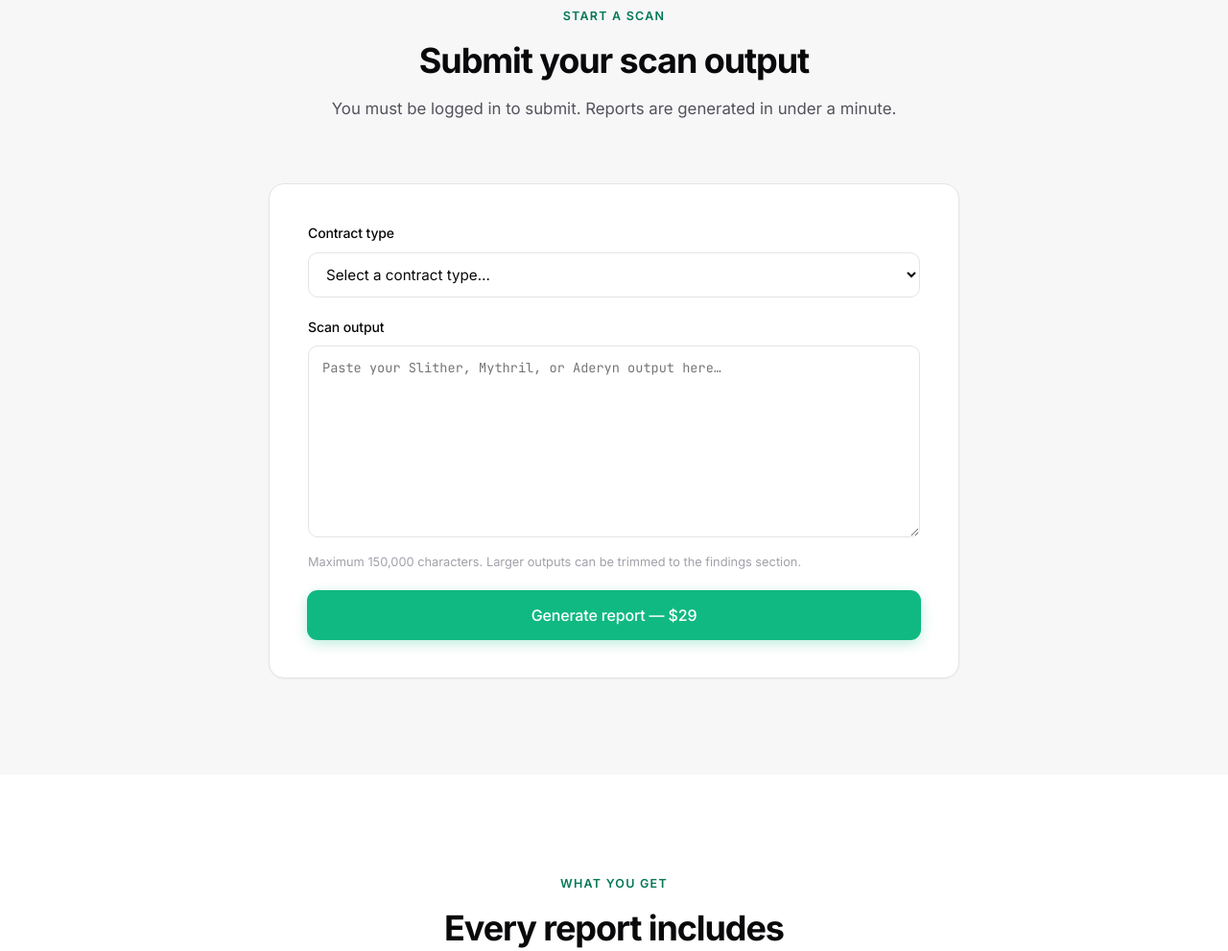
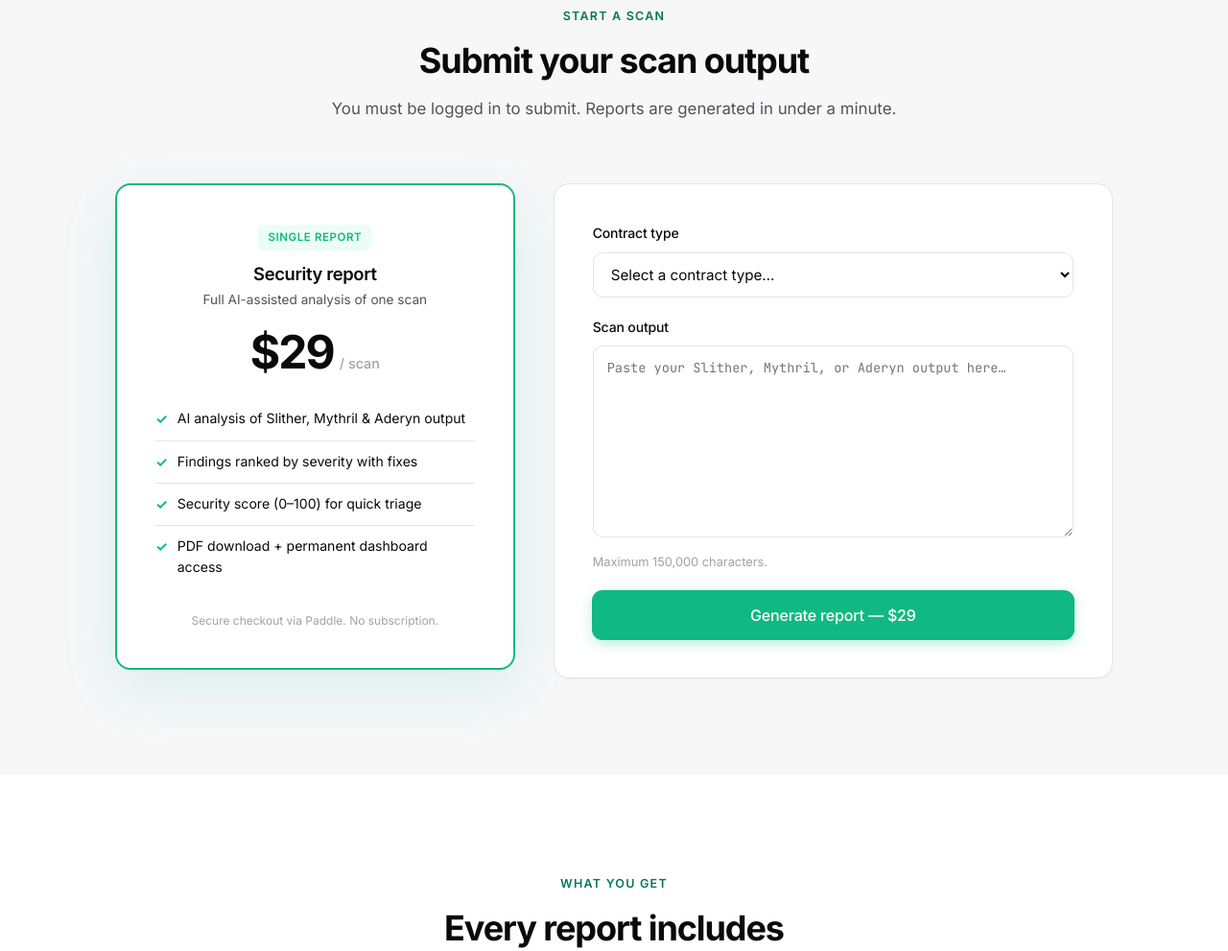
Before and after one commit to amirmilumilunabamenkanta01-hue/Auditwise, a plain HTML site: page index.html in a window 1280 px wide. Shown: the part 1702-2693 px from the top of the page at 96% size. Drawn offline with nearby package versions, Linux system fonts and the light colour scheme; a script that the page names is missing.

Commit message:
Update index.html

```diff
--- a/index.html
+++ b/index.html
@@ -1,4 +1,3 @@
-
 <!DOCTYPE html>
 <html lang="en">
 <head>
@@ -131,6 +130,7 @@
     </section>
 
     <!-- SUBMISSION FORM -->
+
 <section class="section" id="submit" style="background-color: var(--bg-subtle); border-top: 1px solid var(--border);">
     <div class="container">
         <div class="section-header">
@@ -139,7 +139,47 @@
             <p>You must be logged in to submit. Reports are generated in under a minute.</p>
         </div>
 
-            <div style="max-width: 720px; margin: 0 auto;">
+        <div style="display: grid; grid-template-columns: 1fr 1.4fr; gap: 40px; align-items: start; max-width: 1040px; margin: 0 auto;" class="submit-grid">
+
+            <!-- Pricing card -->
+            <div class="card card-lg" style="border-color: var(--brand); border-width: 2px; box-shadow: 0 20px 60px rgba(16, 185, 129, 0.12);">
+                <div class="text-center">
+                    <span class="badge badge-low" style="margin-bottom: 14px;">Single report</span>
+                    <h3 style="font-size: 1.15rem; margin-bottom: 6px; letter-spacing: -0.02em;">Security report</h3>
+                    <p class="text-secondary" style="font-size: 0.85rem; margin-bottom: 20px;">
+                        Full AI-assisted analysis of one scan
+                    </p>
+                    <div style="display: flex; align-items: baseline; justify-content: center; gap: 6px; margin-bottom: 24px;">
+                        <span style="font-size: 3rem; font-weight: 700; letter-spacing: -0.04em; color: var(--text-primary); line-height: 1;">$29</span>
+                        <span style="font-size: 0.9rem; color: var(--text-muted); font-weight: 500;">/ scan</span>
+                    </div>
+                </div>
+
+                <ul style="margin-bottom: 24px;">
+                    <li style="padding: 10px 0; border-bottom: 1px solid var(--border); display: flex; align-items: flex-start; gap: 10px;">
+                        <span style="color: var(--brand); flex-shrink: 0; font-weight: 700; font-size: 0.9rem;">✓</span>
+                        <span style="font-size: 0.88rem;">AI analysis of Slither, Mythril & Aderyn output</span>
+                    </li>
+                    <li style="padding: 10px 0; border-bottom: 1px solid var(--border); display: flex; align-items: flex-start; gap: 10px;">
+                        <span style="color: var(--brand); flex-shrink: 0; font-weight: 700; font-size: 0.9rem;">✓</span>
+                        <span style="font-size: 0.88rem;">Findings ranked by severity with fixes</span>
+                    </li>
+                    <li style="padding: 10px 0; border-bottom: 1px solid var(--border); display: flex; align-items: flex-start; gap: 10px;">
+                        <span style="color: var(--brand); flex-shrink: 0; font-weight: 700; font-size: 0.9rem;">✓</span>
+                        <span style="font-size: 0.88rem;">Security score (0–100) for quick triage</span>
+                    </li>
+                    <li style="padding: 10px 0; display: flex; align-items: flex-start; gap: 10px;">
+                        <span style="color: var(--brand); flex-shrink: 0; font-weight: 700; font-size: 0.9rem;">✓</span>
+                        <span style="font-size: 0.88rem;">PDF download + permanent dashboard access</span>
+                    </li>
+                </ul>
+
+                <p class="form-hint text-center" style="font-size: 0.75rem;">
+                    Secure checkout via Paddle. No subscription.
+                </p>
+            </div>
+
+            <!-- Submission form -->
             <div class="card card-lg">
                 <form id="scan-form">
                     <div class="form-group">
@@ -167,7 +207,7 @@
                             required
                         ></textarea>
                         <p class="form-hint">
-                                Maximum 150,000 characters. Larger outputs can be trimmed to the findings section.
+                            Maximum 150,000 characters.
                         </p>
                     </div>
 
@@ -179,9 +219,19 @@
                     <p id="form-success" class="form-success hidden"></p>
                 </form>
             </div>
+
         </div>
     </div>
 </section>
+
+<style>
+    @media (max-width: 768px) {
+        .submit-grid {
+            grid-template-columns: 1fr !important;
+            gap: 24px !important;
+        }
+    }
+                            </style>
 
     <!-- WHAT YOU GET -->
     <section class="section">
```
Lines whose indentation alone changed are shown as unchanged.
